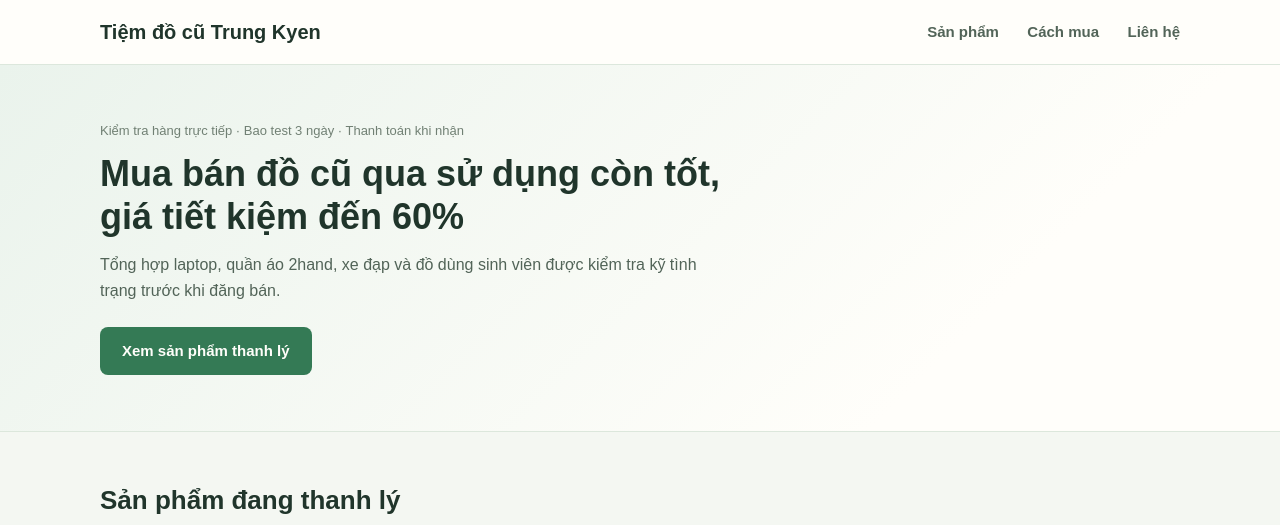
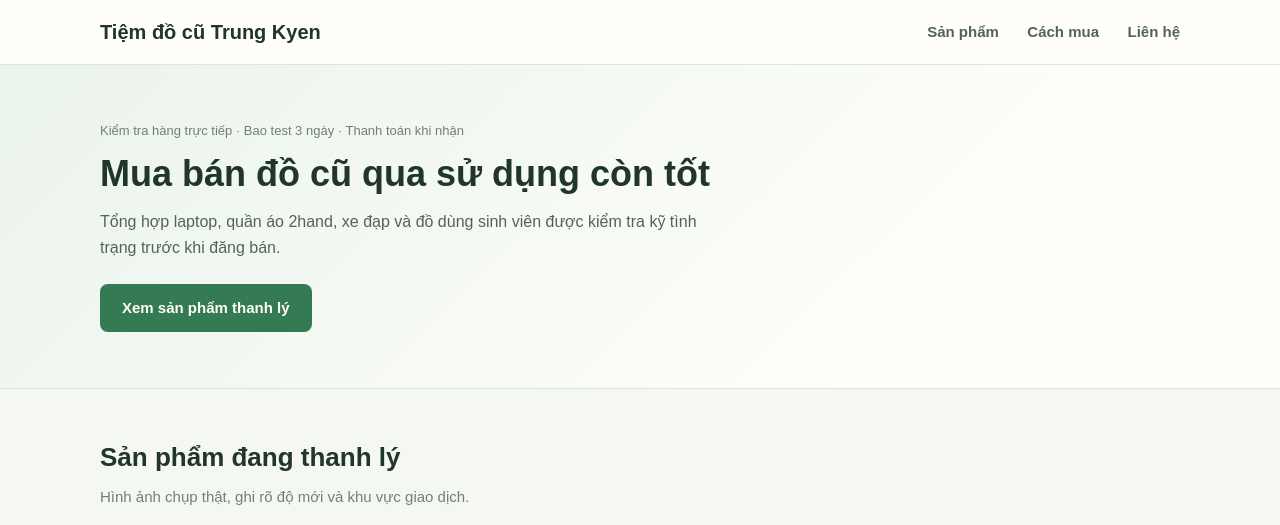
Before and after one commit to TrungKyenn/2071020110_VuTrungKien_BaoCaoBaiTapLonThietKeWeb, a plain HTML site: page index.html in a window 1280 px wide. Shown: the top 525 px of the page. Drawn offline with Linux system fonts and the light colour scheme.

Commit message:
Update index.html

```diff
--- a/index.html
+++ b/index.html
@@ -20,7 +20,7 @@
   <section class="hero">
     <div class="container">
       <p class="hero-note">Kiểm tra hàng trực tiếp · Bao test 3 ngày · Thanh toán khi nhận</p>
-      <h1>Mua bán đồ cũ qua sử dụng còn tốt, giá tiết kiệm đến 60%</h1>
+      <h1>Mua bán đồ cũ qua sử dụng còn tốt</h1>
       <p class="hero-desc">
         Tổng hợp laptop, quần áo 2hand, xe đạp và đồ dùng sinh viên được kiểm tra kỹ tình trạng trước khi đăng bán.
       </p>
```
